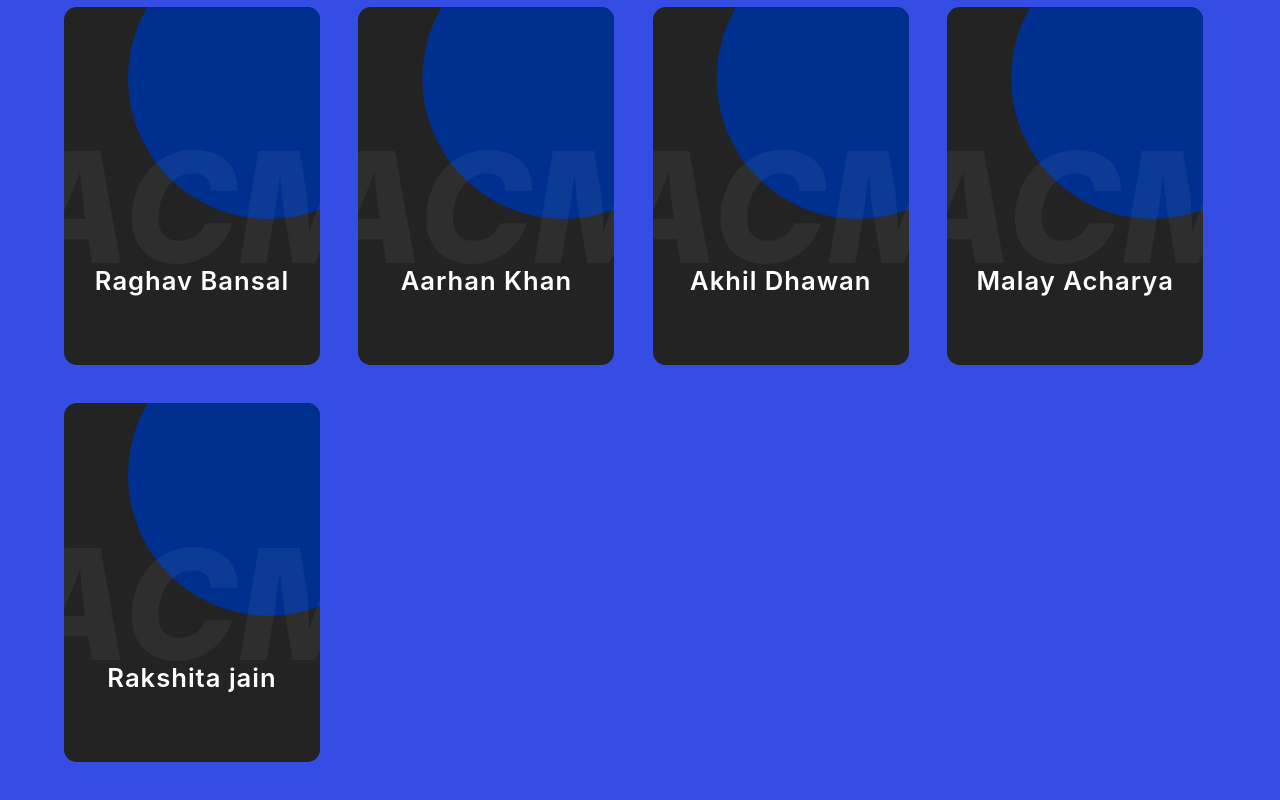
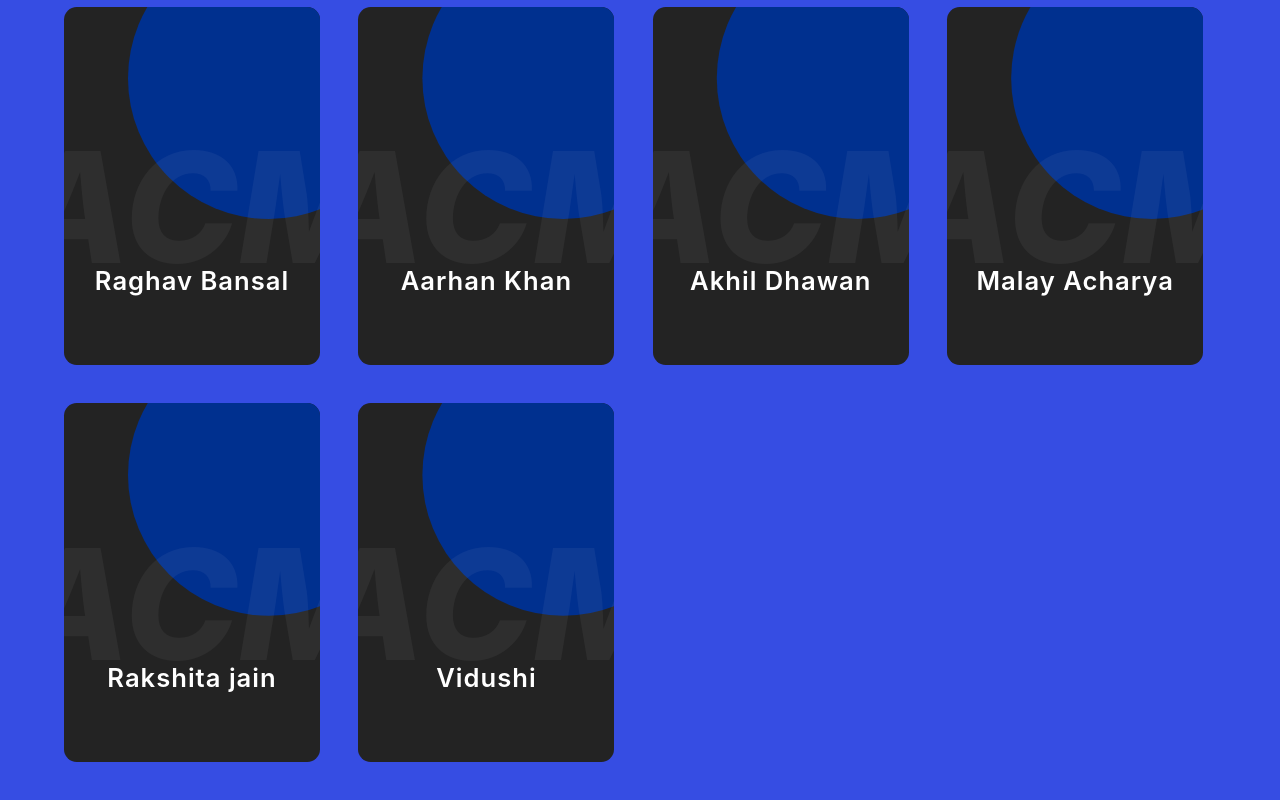
Before and after one commit to ACM-JUIT/ACM-Members, a React (Create React App) app: page / in a window 1280 px wide. Shown: the part 3135-3935 px from the top of the page. Built offline with nearby package versions, Linux system fonts and the light colour scheme.

Commit message:
Added member

```diff
--- a/src/data.js
+++ b/src/data.js
@@ -233,5 +233,12 @@ export const membersData = [
       insta: "",
       github: "",
       linkedin: "",
-    }
+    },
+	 {
+      name: "Vidushi",
+      quote: "Member of ACM-JUIT",
+      insta: "https://www.instagram.com/vidushidwivedi_3/",
+      github: "https://github.com/vidushidwivedi",
+      linkedin: "http://linkedin.com/in/vidushi-dwivedi-427a85222",
+    },
   ];
```
